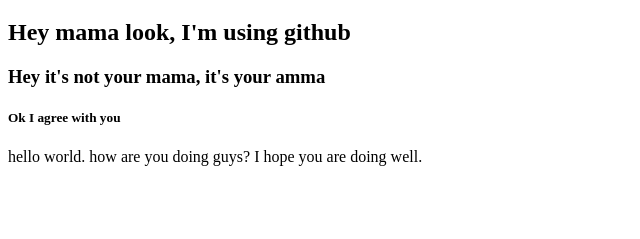
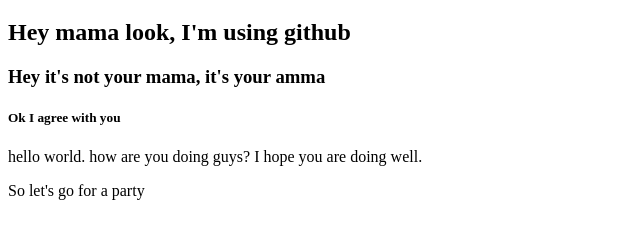
Before and after one commit to taauntik/my-first-website, a plain HTML site: page index.html in a window 1280 px wide. Shown: the part 61-300 px from the top of the page, without its empty margins (0-640 px from the left). Drawn offline with Linux system fonts and the light colour scheme.

Commit message:
index.html

```diff
--- a/index.html
+++ b/index.html
@@ -13,6 +13,7 @@
     <div id="container-1">
         <div class="word-wrapper">
             hello world. how are you doing guys? I hope you are doing well.
+            <p>So let's go for a party</p>
         </div>
     </div>
 </body>
```
